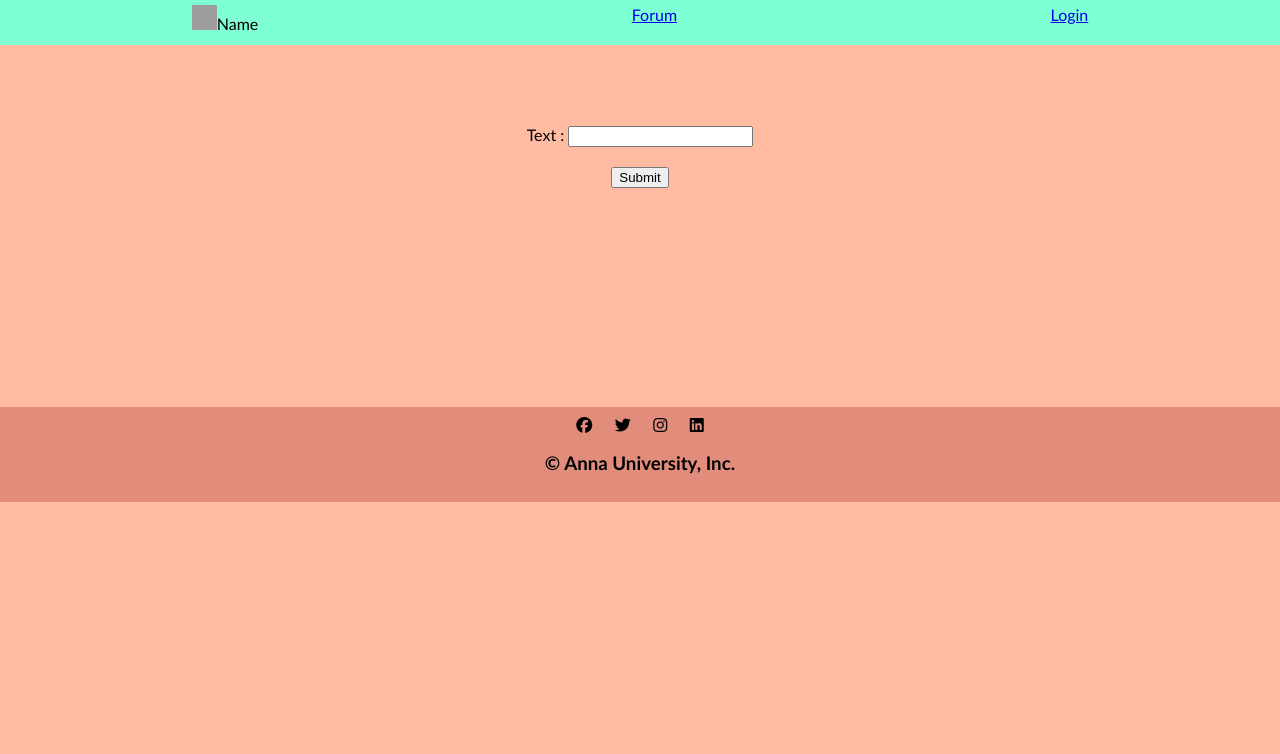
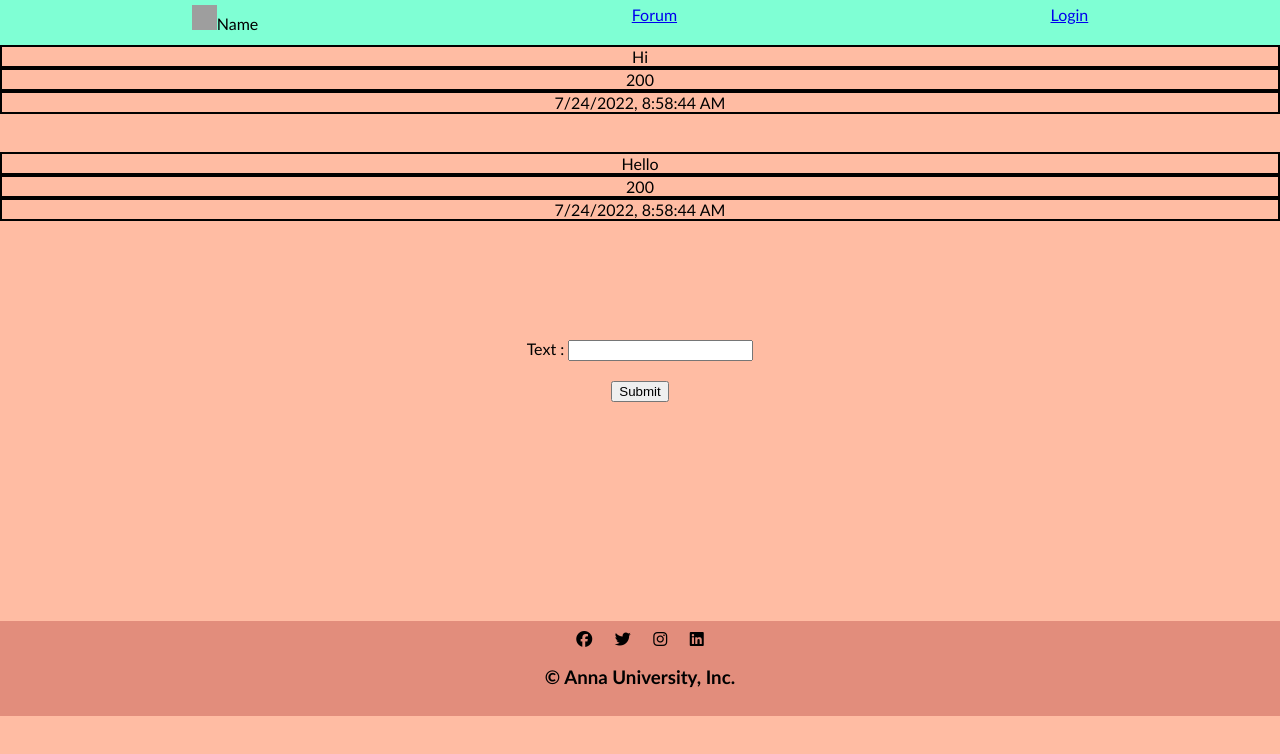
Before and after one commit to sandeepKBM/front-end-Collaborator, a React (Create React App) app in the folder front-end/: page /dispage in a window 1280 px wide. Shown: the top 754 px of the page. Built offline with nearby package versions, Linux system fonts and the light colour scheme; grey boxes are pictures that could not be loaded.

Commit message:
Update dispage.js

```diff
--- a/front-end/src/dispage.js
+++ b/front-end/src/dispage.js
@@ -4,7 +4,9 @@ import {useNavigate} from 'react-router-dom';
 function DisPage() {
     const navigate=useNavigate();
   const [quotes,setQuotes]=useState("");
-  const textarr=[];
+  const [textarr,setTextArr]=useState([{text:"Hi",id: 200, time: new Date().toLocaleString() },
+  {text:"Hello",id: 200, time: new Date().toLocaleString() }
+])
   function SubmitForum(){
     if(quotes==='')
     {
@@ -16,16 +18,37 @@ function DisPage() {
         alert(message);
     }
     else{
-      textarr.push({text:quotes,id: 200, time: new Date().toLocaleString() });
+      setTextArr([...textarr,{text:quotes,id: 200, time: new Date().toLocaleString() }]);
       console.log(textarr);
         alert('sucessfully done');
-        navigate('/forum');
+        // navigate('/forum');
     }
   }
   return (
     <>
     <div className="App">
+
       <center>
+      {
+          textarr.map((val)=>{
+              return<>
+              <center>
+              <div id="border-add">
+                {val.text}
+              </div>
+              <div id="border-add">
+                {val.id}
+              </div>
+              <div id="border-add">
+                {val.time}
+              </div>
+            <br></br>
+            <br></br>
+              </center>
+
+              </>
+          })
+        }
             <div id="login-basic">
               <label>Text :  </label><input type="text"
               onChange={(event)=>{setQuotes(event.target.value)}}></input>
```
